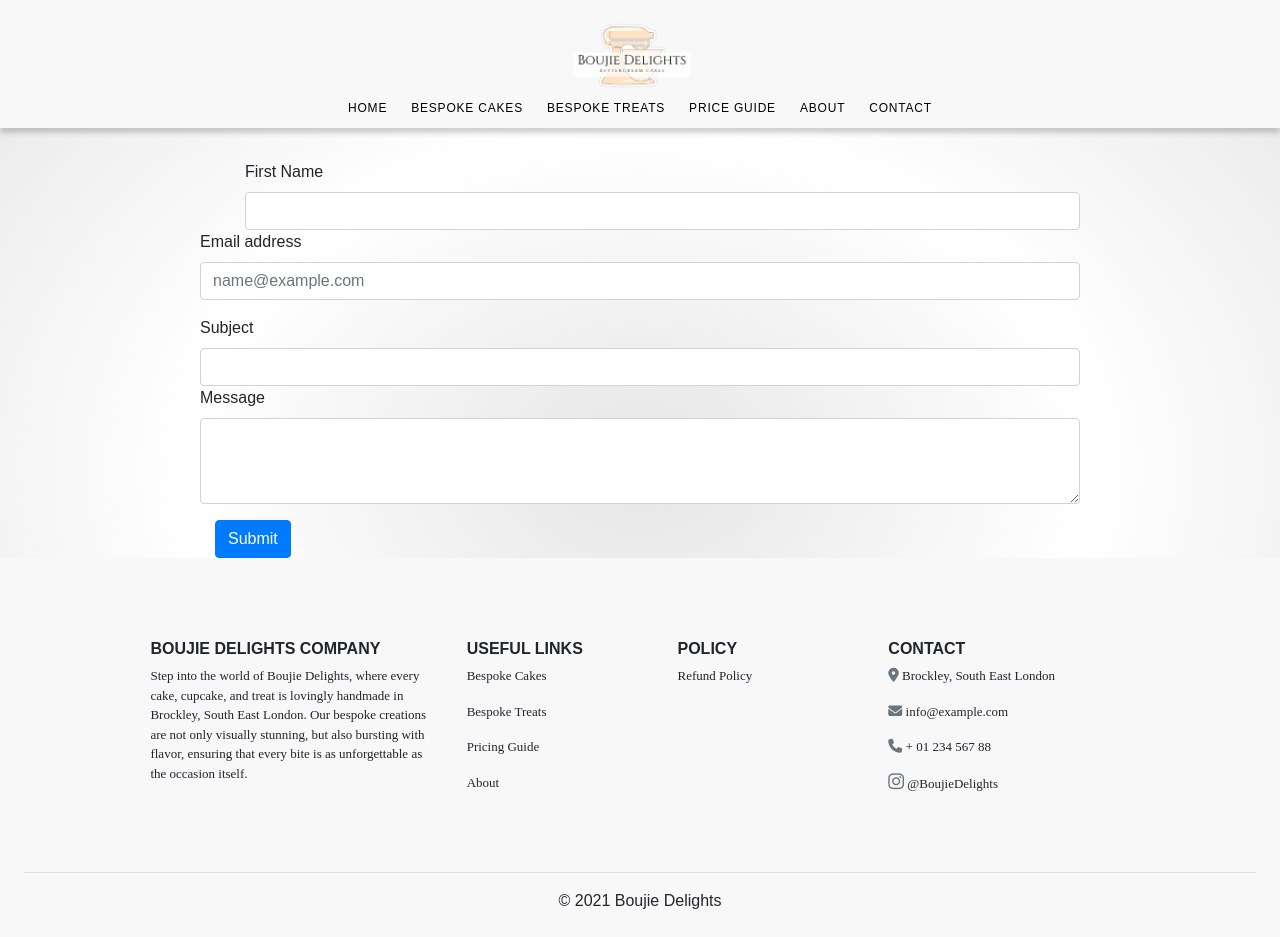
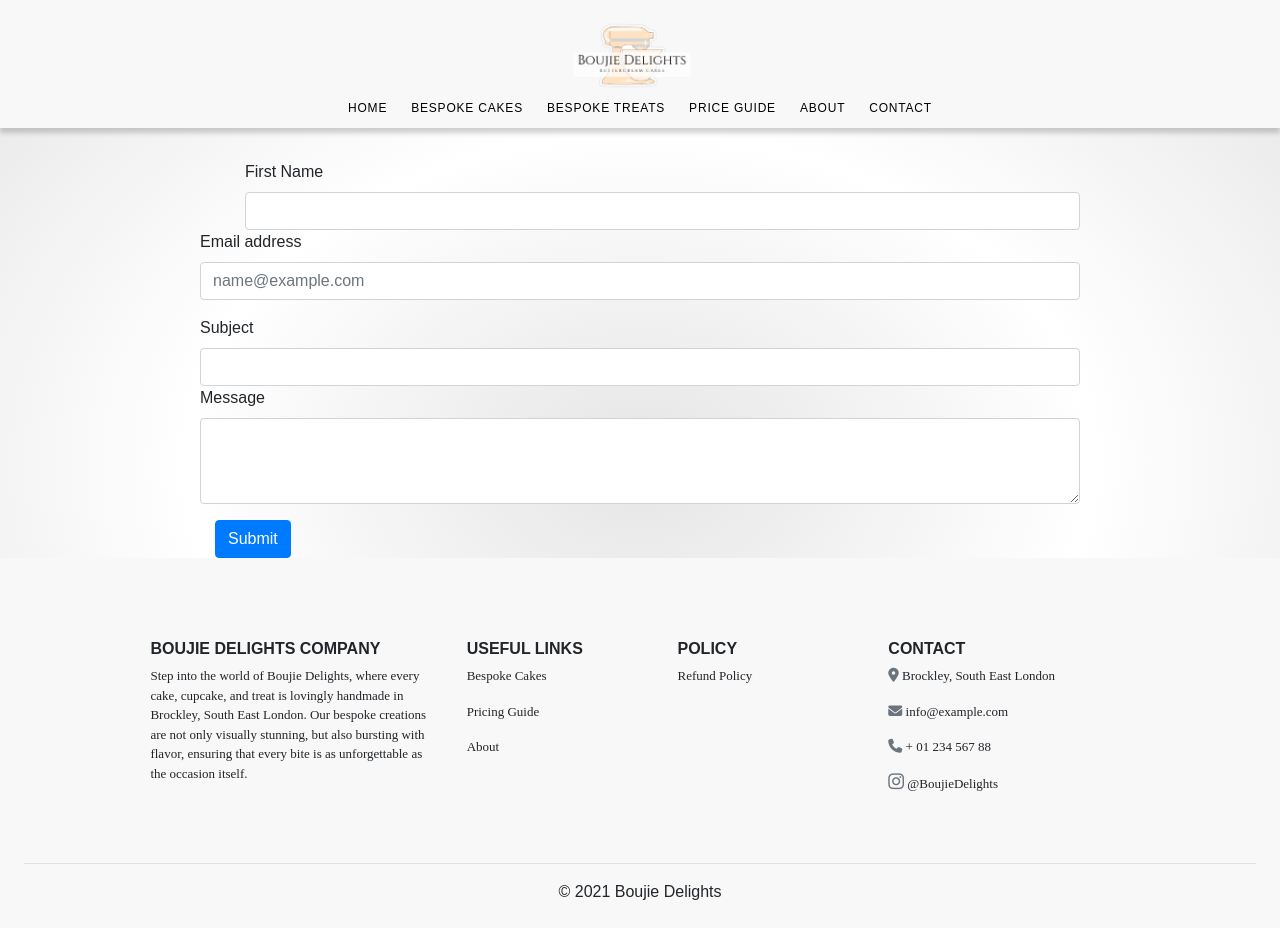
Before and after one commit to tlchambers/the-cake-shop, a React (Create React App) app: page /contact in a window 1280 px wide. Built offline with nearby package versions, Linux system fonts and the light colour scheme; a web font is replaced by a local one.

Commit message:
Removed treats from footer as client no longer requires treats page

```diff
--- a/src/components/Footer.js
+++ b/src/components/Footer.js
@@ -25,13 +25,8 @@
               <div className="col-md-2 col-lg-2 col-xl-2 mb-4">
                 <h6 className="sub-heading">USEFUL LINKS</h6>
                 <p>
-                  <a href="/cakes" className="text-reset">
+                  <a href="/collections" className="text-reset">
                     Bespoke Cakes
-                  </a>
-                </p>
-                <p>
-                  <a href="/treats" className="text-reset">
-                    Bespoke Treats
                   </a>
                 </p>
                 <p>
```
